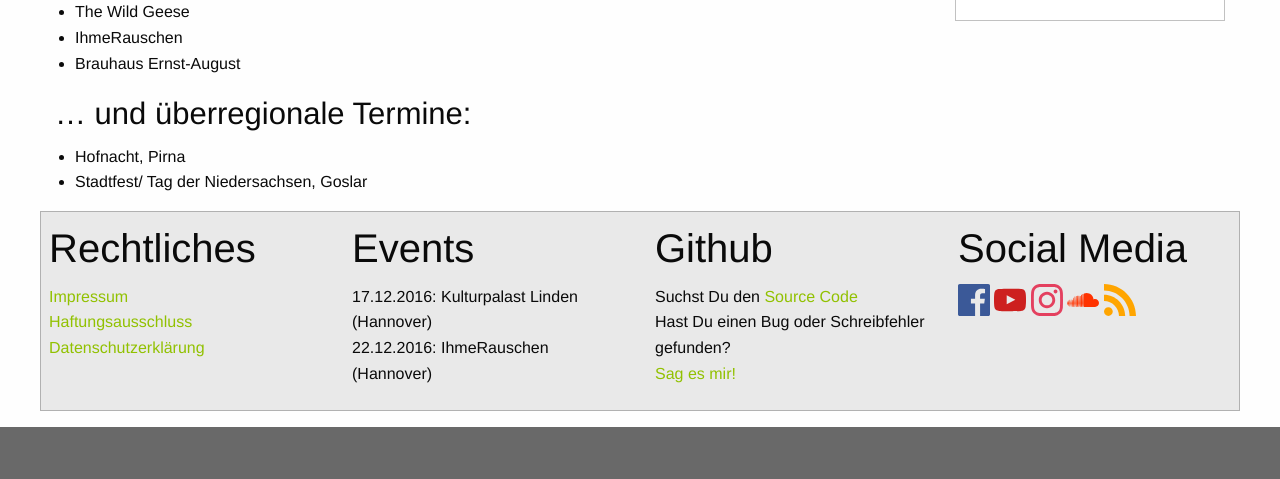
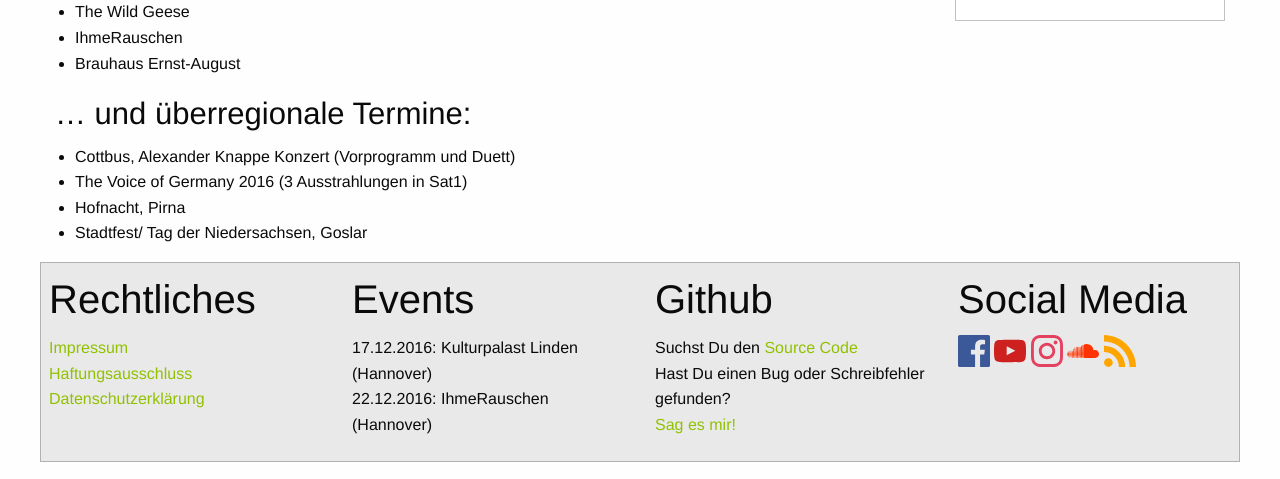
Before and after one commit to MarauderXtreme/leon, a Jekyll site: the page built from referenzen.md, in a window 1280 px wide and 900 px high, scrolled down 750 px, cut to the strip 421-900 px from the top of the window. Built offline with Jekyll 4.4.1, drawn with Linux system fonts in a browser that asks for light colours; some web fonts are replaced; before the commit the page ends 1598 px from its top, so only the background shows below that.

Commit message:
Added Cottbus and the Voice

```diff
--- a/referenzen.md
+++ b/referenzen.md
@@ -35,5 +35,7 @@
 * Brauhaus Ernst-August
 
 ### … und überregionale Termine:
+* Cottbus, Alexander Knappe Konzert (Vorprogramm und Duett)
+* The Voice of Germany 2016 (3 Ausstrahlungen in Sat1)
 * Hofnacht, Pirna
 * Stadtfest/ Tag der Niedersachsen, Goslar
```
